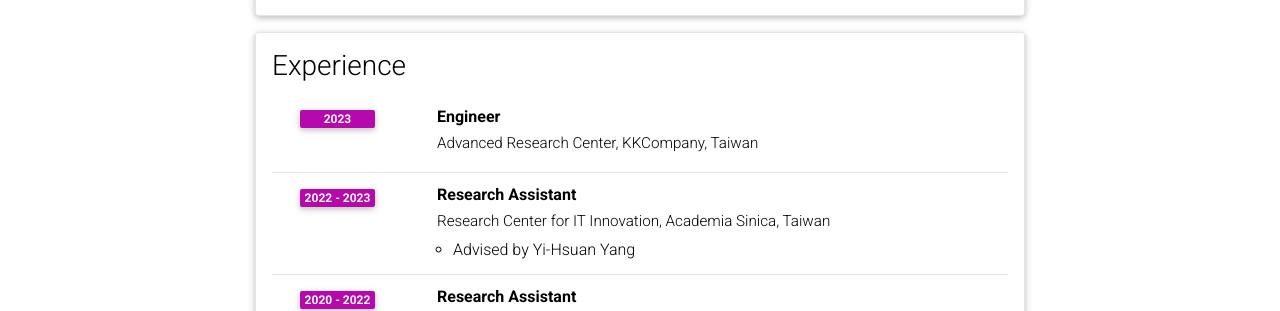
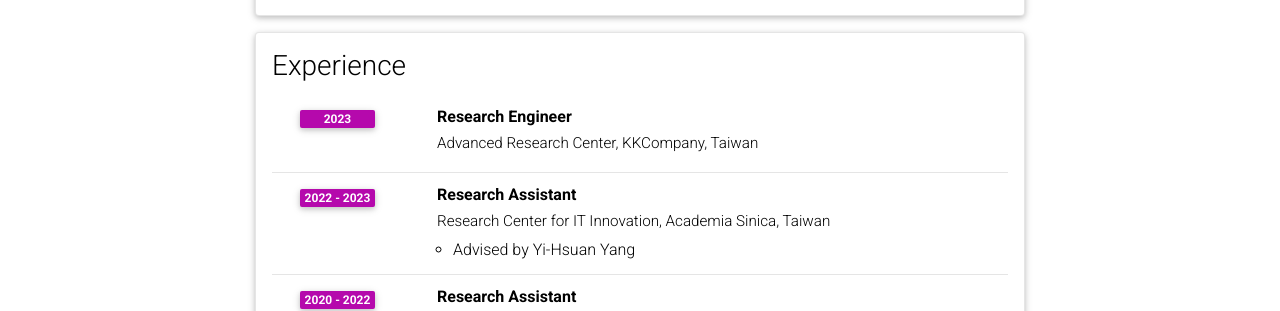
Before and after one commit to tanchihpin0517/tanchihpin0517.github.io, a Jekyll site: the page built from _pages/cv.md, in a window 1280 px wide and 1310 px high. Shown: the part 612-923 px from the top of the window. Built offline with Jekyll 4.4.1, drawn with Linux system fonts in a browser that asks for light colours; comment, search, counter and statistics services are not loaded; a style sheet for code colours, icons or effects is not loaded.

Commit message:
update cv

```diff
--- a/_data/cv.yml
+++ b/_data/cv.yml
@@ -21,7 +21,7 @@
 - title: Experience
   type: time_table
   contents:
-    - title: Engineer
+    - title: Research Engineer
       institution: Advanced Research Center, KKCompany, Taiwan
       year: 2023
     - title: Research Assistant
```
